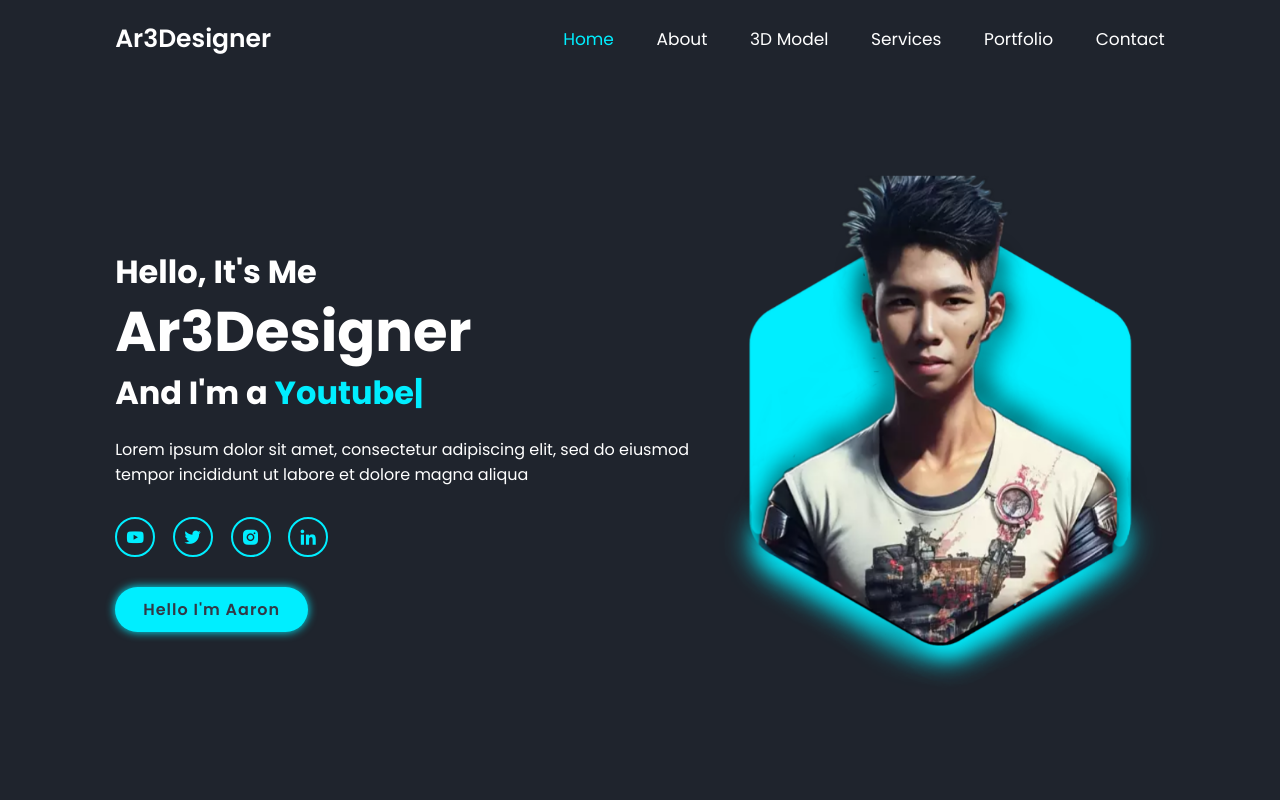
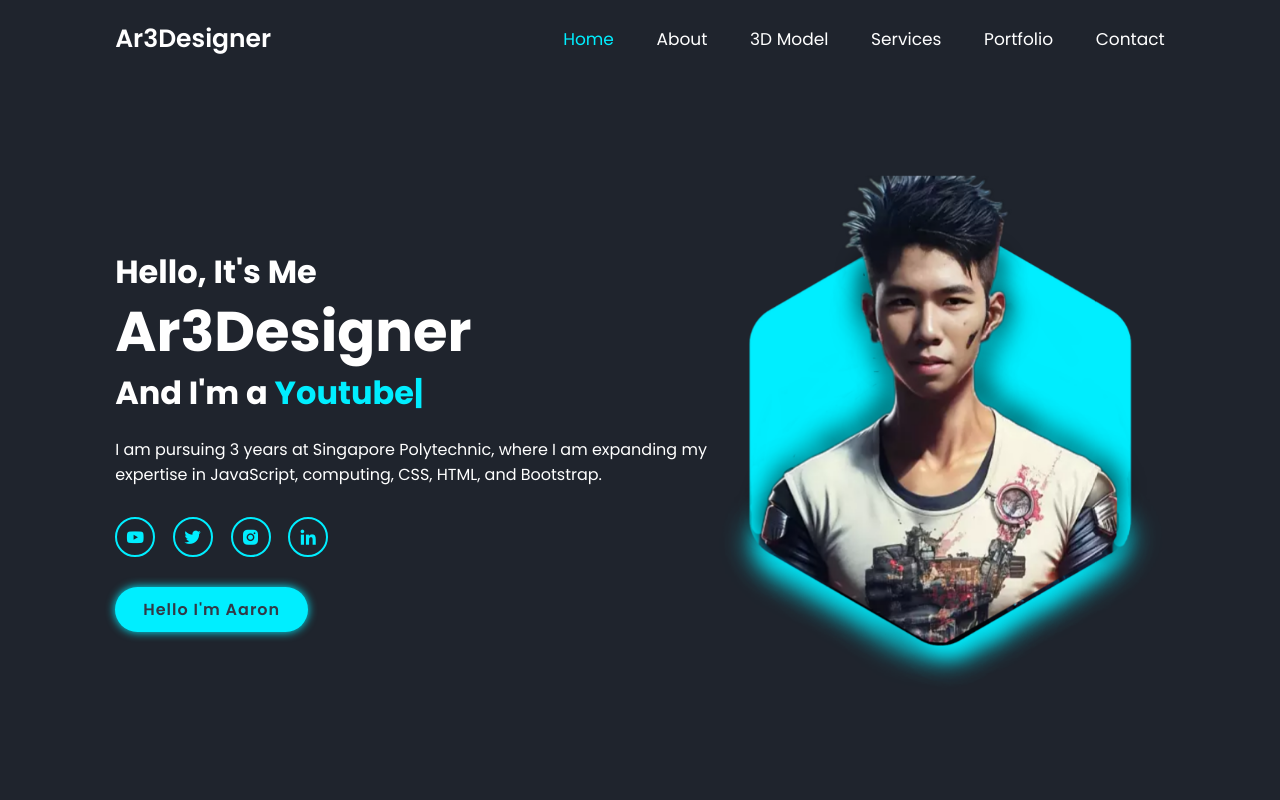
Before and after one commit to ARdesigner123/MyPortfolio, a plain HTML site: page docs/index.html in a window 1280 px wide. Shown: the top 800 px of the page. Drawn offline with nearby package versions, Linux system fonts and the light colour scheme.

Commit message:
Update introduction paragraph in index.html

```diff
--- a/docs/index.html
+++ b/docs/index.html
@@ -31,7 +31,7 @@
             <h3>Hello, It's Me</h3>
             <h1>Ar3Designer</h1>
             <h3>And I'm a <span class="multiple-text"></span></h3>
-            <p>Lorem ipsum dolor sit amet, consectetur adipiscing elit, sed do eiusmod tempor incididunt ut labore et dolore magna aliqua</p>
+            <p>I am pursuing 3 years at Singapore Polytechnic, where I am expanding my expertise in JavaScript, computing, CSS, HTML, and Bootstrap.</p>
             <div class="social-media">
                 <a href="https://www.youtube.com/@aaron_fellowchristian123"><i class='bx bxl-youtube'></i></a>
                 <a href="https://x.com/Aaronnghm123"><i class='bx bxl-twitter'> </i></a>
```
